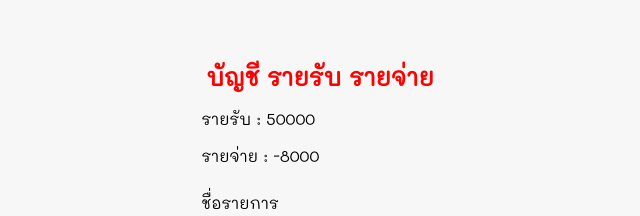
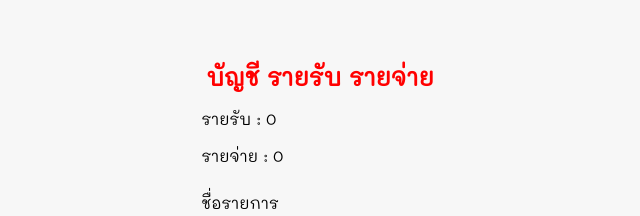
Before and after one commit to Phuthinan/React-practicing, a React (Create React App) app in the folder react-basic/: page / in a window 1280 px wide. Shown: the part 155-371 px from the top of the page, without its empty margins (320-960 px from the left). Built offline with nearby package versions, Linux system fonts and the light colour scheme.

Commit message:
calculate

```diff
--- a/react-basic/src/App.js
+++ b/react-basic/src/App.js
@@ -1,24 +1,42 @@
 import Transaction from "./component/Transaction";
 import './App.css'
 import FormComponent from "./component/FormComponent";
-import { useState } from "react";
+import { useState,useEffect } from "react";
 import DataContext from "./data/DataContext.js";
 import ReportComponent from "./component/ReportComponent";
 
 function App() {
   const design = {color:'red',textAlign:"center",fontSize:"1.5rem"}
-  const initData=[]
+// จำลอง data
+  const initData=[
+    // {id:1,title:"เงินเดือน",amount:20000},
+    // {id:2,title:"ค่าเดินทาง",amount:-300},
+    // {id:3,title:"ค่าอาหาร",amount:-2000},
+    // {id:4,title:"ค่าเช่า",amount:-5000},
+  ]
   const [items,setItems]=useState(initData)
+
+  const [reportIncome,setReportIncome]=useState(0)
+  const [reportExpense,setReportExpense]=useState(0)
+
+
   const onAddNewItem = (newItem)=>{
     setItems((prevItem)=>{
       return [newItem,...prevItem]
     })
   }
+  useEffect(()=>{
+    const amounts=items.map(items=>items.amount)
+    const income=amounts.filter(element=>element>0).reduce((total,element)=>total+=element,0)
+    const expense=amounts.filter(element=>element<0).reduce((total,element)=>total+=element,0)*(-1)
+    setReportIncome(income)
+    setReportExpense(expense)
+  },[items,reportIncome,reportExpense])
   return (
      <DataContext.Provider value={
        {
-        income:50000,
-        expense:-8000
+        income:reportIncome,
+        expense:reportExpense
        }
      }>
        <div className="container">
--- a/react-basic/src/component/Item.js
+++ b/react-basic/src/component/Item.js
@@ -1,6 +1,5 @@
 import PropTypes from 'prop-types';
 import './Item.css'
-import DataContext from '../data/DataContext';
 
 const Item = (props)=>{
 
```
